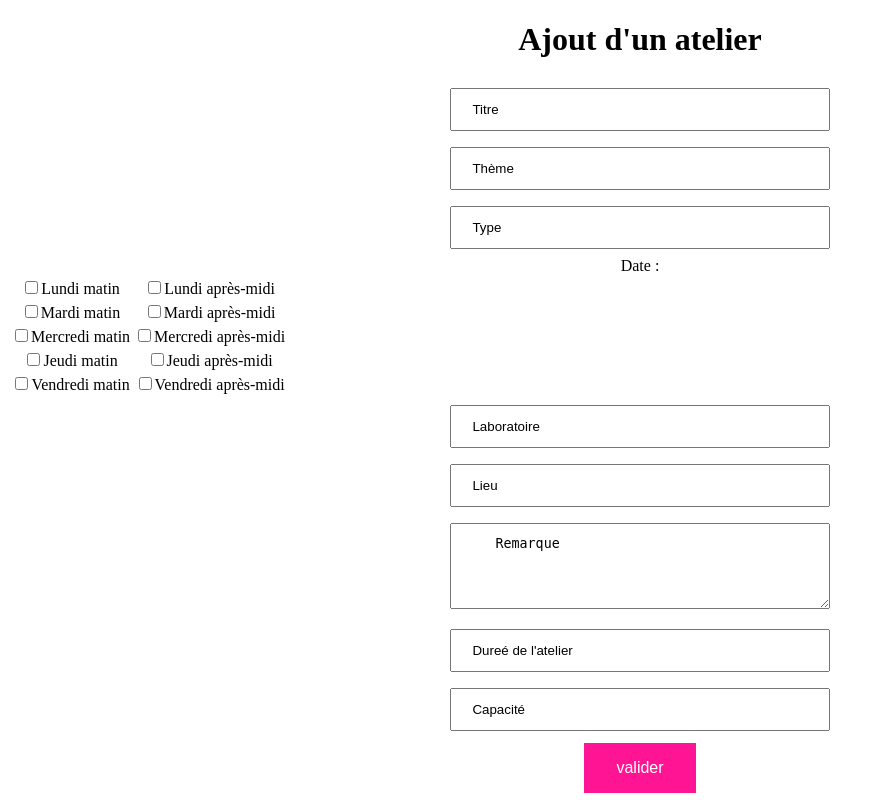
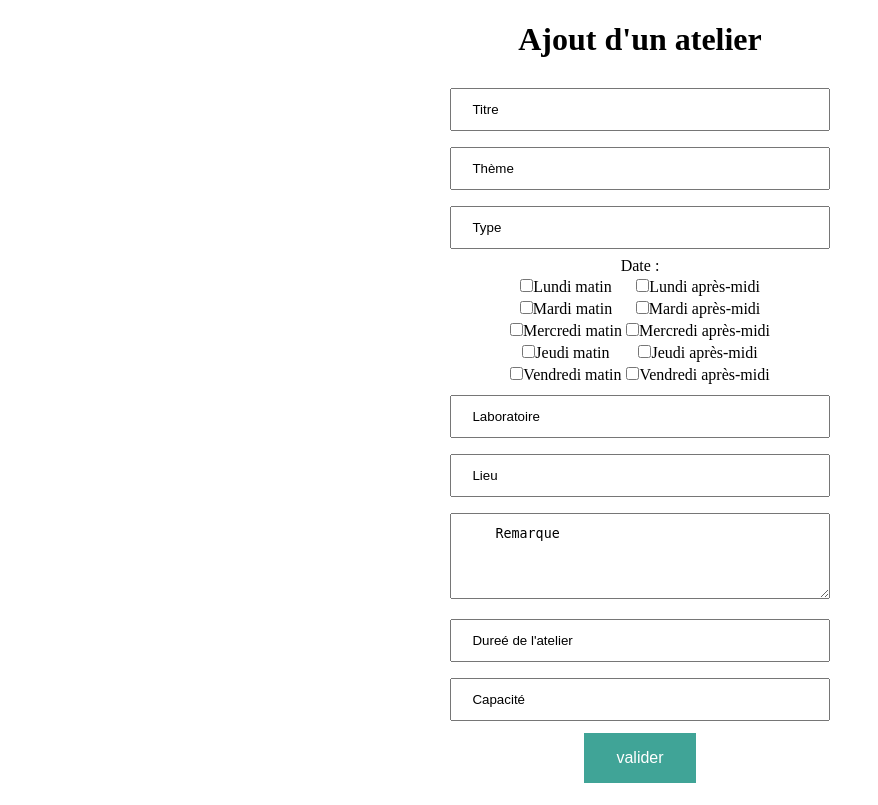
Before and after one commit to waaliid/CDP_ITW_DEV, a PHP site: page /create_atelier.php in a window 1280 px wide. Shown: the whole page, without its empty margins (0-878 px from the left). After the commit the page ends 783 px from the top, so only its background shows below. Run offline with PHP 8.4, Linux system fonts and the light colour scheme.

Commit message:
Mise à jour du fichier style_form.css

```diff
--- a/Src/Web/css/style_form.css
+++ b/Src/Web/css/style_form.css
@@ -9,11 +9,19 @@ input[type=text]{
     box-sizing: border-box;
 }
 
+input[type=checkbox]{
+    margin:auto;
+}
+
 form{
 	text-align:center;
 	margin:auto;
 }
 
+table{
+    text-align:center;
+    margin:auto;
+}
 
 textarea, select{
 	width: 30%;
@@ -31,7 +39,7 @@ input[type=text]:focus , textarea:focus{
 }
 
 input[type=button], input[type=submit], input[type=reset] {
-    background-color: deeppink;
+    background-color: #40A497;
     border: none;
     color: white;
     padding: 16px 32px;
```
